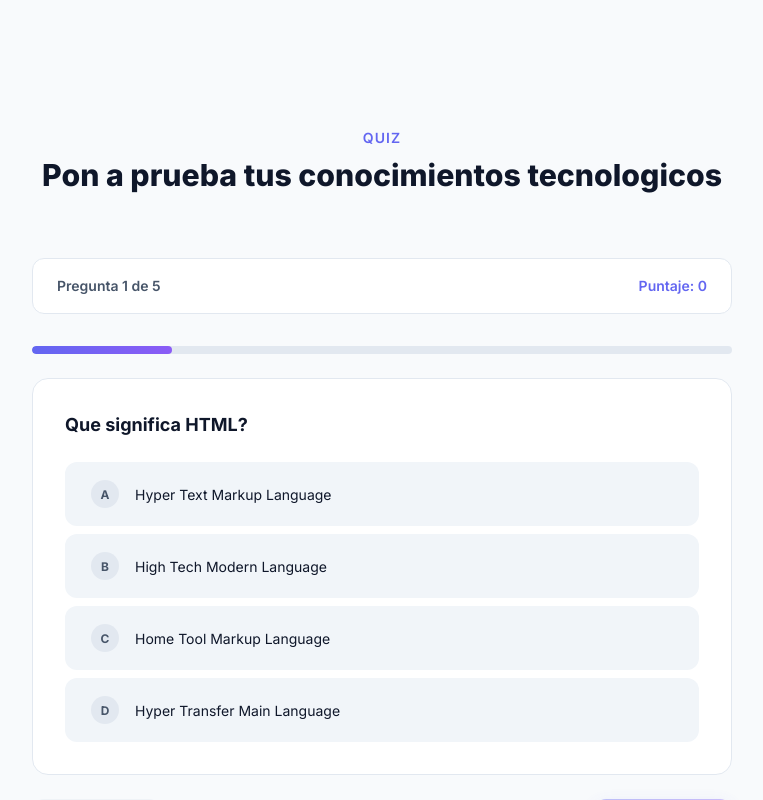
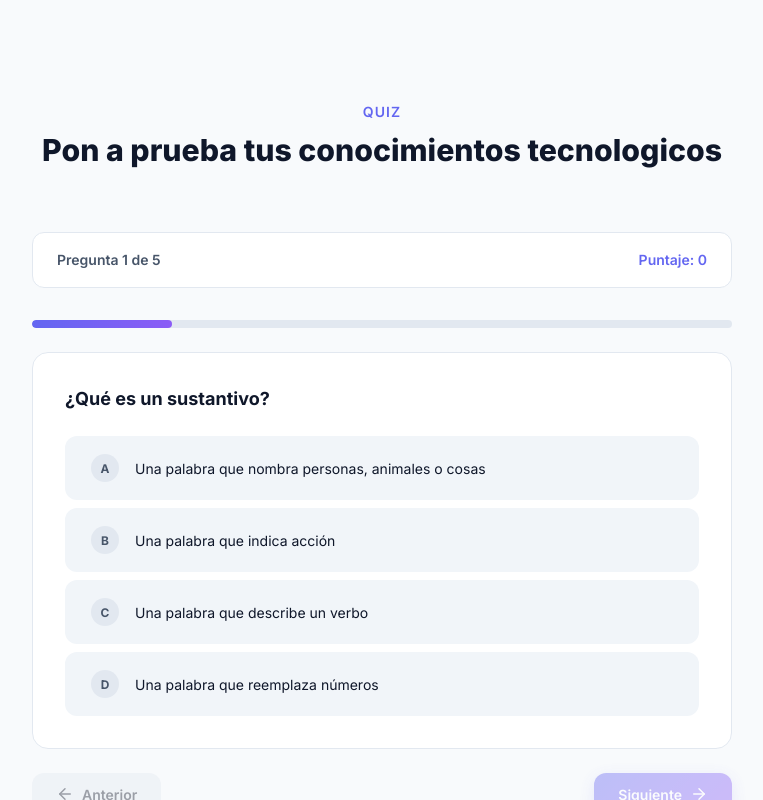
Before and after one commit to daironstiven12/Proyecto_final_BootCamp, a plain HTML site: page pages/español.html in a window 1280 px wide. Shown: the part 2000-2800 px from the top of the page, without its empty margins (258-1021 px from the left). Drawn offline with Linux system fonts and the light colour scheme; files whose address does not match are found by name.

Commit message:
actualizacion

```diff
--- a/components/navbar.html
+++ b/components/navbar.html
@@ -9,7 +9,7 @@
       <a href="pages/ciencias.html" role="menuitem">Ciencias</a>
       <a href="pages/ingles.html" role="menuitem">Ingles</a>
       <a href="pages/historia.html" role="menuitem">Historia</a>
-      <a href="pages/tecnologia.html" role="menuitem">Tecnologia</a>
+      <a href="pages/español.html" role="menuitem">Español</a>
       <a href="pages/juegos.html" role="menuitem">Juegos</a>
       <a href="pages/practicas.html" role="menuitem">Practicas</a>
     </div>
--- a/js/quiz.js
+++ b/js/quiz.js
@@ -139,51 +139,41 @@ const QuizSystem = {
         explanation: 'Leonardo da Vinci pinto la Mona Lisa entre 1503 y 1519.'
       }
     ],
-    tecnologia: [
+    Español: [
      {
-        question: 'Que significa HTML?',
+  question: '¿Qué es un sustantivo?',
   options: [
-          'Hyper Text Markup Language',
-          'High Tech Modern Language',
-          'Home Tool Markup Language',
-          'Hyper Transfer Main Language'
+    'Una palabra que nombra personas, animales o cosas',
+    'Una palabra que indica acción',
+    'Una palabra que describe un verbo',
+    'Una palabra que reemplaza números'
   ],
   correct: 0,
-        explanation: 'HTML significa HyperText Markup Language, el lenguaje base de la web.'
+  explanation: 'El sustantivo es la palabra que nombra personas, animales, lugares o cosas.'
 },
 {
-        question: 'Cual es el componente principal de un computador?',
-        options: ['Monitor', 'Teclado', 'CPU', 'Mouse'],
-        correct: 2,
-        explanation: 'La CPU (Unidad Central de Procesamiento) es el cerebro del computador.'
+  question: '¿Cuál de estas palabras es un verbo?',
+  options: ['Mesa', 'Correr', 'Rojo', 'Casa'],
+  correct: 1,
+  explanation: '“Correr” es un verbo porque expresa una acción.'
 },
 {
-        question: 'Que es un algoritmo?',
-        options: [
-          'Un tipo de computadora',
-          'Una secuencia de pasos para resolver un problema',
-          'Un lenguaje de programacion',
-          'Un componente de hardware'
-        ],
-        correct: 1,
-        explanation: 'Un algoritmo es una secuencia ordenada de pasos para resolver un problema.'
+  question: '¿Qué signo se usa para hacer una pregunta?',
+  options: ['.', '¡!', '¿?', ','],
+  correct: 2,
+  explanation: 'Los signos ¿ ? se usan para indicar preguntas en español.'
 },
 {
-        question: 'Que funcion tiene un router?',
-        options: [
-          'Almacenar archivos',
-          'Conectar dispositivos a internet',
-          'Imprimir documentos',
-          'Mostrar imagenes'
-        ],
+  question: '¿Cuál es el plural de “libro”?',
+  options: ['Libroes', 'Libros', 'Libras', 'Libre'],
   correct: 1,
-        explanation: 'Un router conecta dispositivos a internet y dirige el trafico de red.'
+  explanation: 'El plural de “libro” es “libros”.'
 },
 {
-        question: 'Cual de estos NO es un lenguaje de programacion?',
-        options: ['Python', 'Java', 'Microsoft', 'JavaScript'],
-        correct: 2,
-        explanation: 'Microsoft es una empresa de tecnologia, no un lenguaje de programacion.'
+  question: '¿Cuál de estas palabras está escrita correctamente?',
+  options: ['Arvol', 'Escuela', 'Vakas', 'Jirrafa'],
+  correct: 1,
+  explanation: '“Escuela” está escrita correctamente.'
 }
     ]
   },
--- a/pages/español.html
+++ b/pages/español.html
@@ -42,7 +42,7 @@
               <line x1="1" y1="9" x2="4" y2="9"/><line x1="1" y1="14" x2="4" y2="14"/>
             </svg>
           </div>
-          <h1>Te</h1>Español
+          <h1>Español</h1>
           <p> El español es la asignatura encargada de enseñar el idioma, la gramática, la ortografía, la lectura y la redacción.</p>
         </div>
       </div>
@@ -135,7 +135,7 @@
   <script src="../js/main.js"></script>
   <script>
     document.addEventListener('DOMContentLoaded', () => {
-      QuizSystem.init('tecnologia');
+      QuizSystem.init('Español');
     });
   </script>
 </body>
```
Lines whose indentation alone changed are shown as unchanged.
